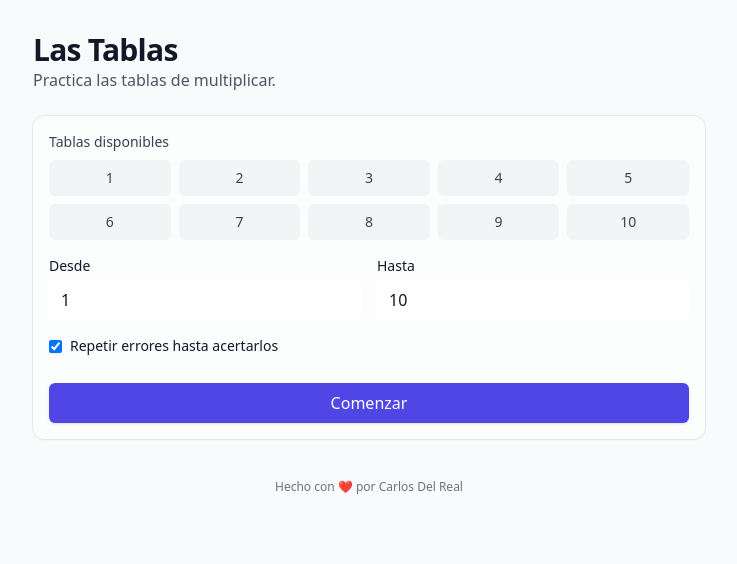
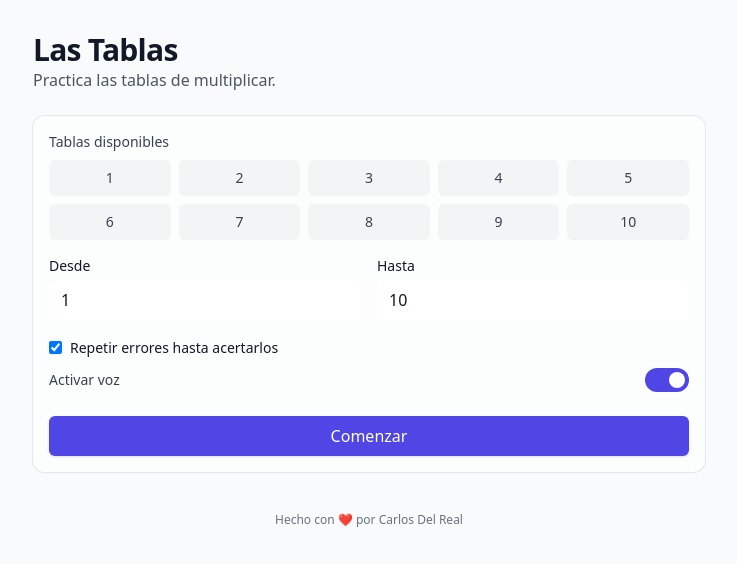
Before and after one commit to carloshdelreal/lastablas, a React (Vite) app: page / in a window 1280 px wide. Shown: the top 564 px of the page, without its empty margins (271-1008 px from the left). Built offline with nearby package versions, Linux system fonts and the light colour scheme.

Commit message:
feat: agregar voz

```diff
--- a/src/App.tsx
+++ b/src/App.tsx
@@ -14,6 +14,8 @@ function App(): JSX.Element {
     setRangeTo,
     repeatErrors,
     setRepeatErrors,
+    voiceEnabled,
+    setVoiceEnabled,
     deck,
     current,
     answer,
@@ -66,6 +68,8 @@ function App(): JSX.Element {
             setRangeTo={setRangeTo}
             repeatErrors={repeatErrors}
             setRepeatErrors={setRepeatErrors}
+            voiceEnabled={voiceEnabled}
+            setVoiceEnabled={setVoiceEnabled}
             onStart={start}
           />
         ) : current ? (
@@ -79,6 +83,7 @@ function App(): JSX.Element {
             setAnswer={setAnswer}
             onSubmit={handleSubmit}
             inputRef={answerInputRef}
+            voiceEnabled={voiceEnabled}
           />
         ) : (
           <Summary
--- a/src/hooks/useGame.ts
+++ b/src/hooks/useGame.ts
@@ -7,6 +7,7 @@ export function useGame() {
   const [rangeFrom, setRangeFrom] = useState<number>(1);
   const [rangeTo, setRangeTo] = useState<number>(10);
   const [repeatErrors, setRepeatErrors] = useState<boolean>(true);
+  const [voiceEnabled, setVoiceEnabled] = useState<boolean>(true);
 
   const [deck, setDeck] = useState<Question[]>([]);
   const [current, setCurrent] = useState<Question | null>(null);
@@ -67,6 +68,8 @@ export function useGame() {
     setRangeTo,
     repeatErrors,
     setRepeatErrors,
+    voiceEnabled,
+    setVoiceEnabled,
     // game state
     deck,
     current,
--- a/src/ui/Setup.tsx
+++ b/src/ui/Setup.tsx
@@ -1,6 +1,7 @@
 import InputField from '../components/InputField';
 import { parseTables } from '../game/logic';
 import { useState } from 'react';
+import { speechService } from '../utils/speech';
 
 type SetupProps = {
   tablesInput: string;
@@ -11,6 +12,8 @@ type SetupProps = {
   setRangeTo: (value: number) => void;
   repeatErrors: boolean;
   setRepeatErrors: (value: boolean) => void;
+  voiceEnabled: boolean;
+  setVoiceEnabled: (value: boolean) => void;
   onStart: () => void;
 };
 
@@ -24,6 +27,8 @@ export default function Setup(props: SetupProps): JSX.Element {
     setRangeTo,
     repeatErrors,
     setRepeatErrors,
+    voiceEnabled,
+    setVoiceEnabled,
     onStart,
   } = props;
 
@@ -112,6 +117,7 @@ export default function Setup(props: SetupProps): JSX.Element {
         </div>
       </div>
 
+      <div className="space-y-2">
         <label className="inline-flex items-center gap-2 text-sm">
           <input
             type="checkbox"
@@ -121,6 +127,29 @@ export default function Setup(props: SetupProps): JSX.Element {
           />
           Repetir errores hasta acertarlos
         </label>
+
+        {speechService.isSupported() && (
+          <div className="flex items-center justify-between">
+            <span className="text-sm text-gray-700 dark:text-gray-300">
+              Activar voz
+            </span>
+            <button
+              onClick={() => setVoiceEnabled(!voiceEnabled)}
+              className={`relative inline-flex h-6 w-11 items-center rounded-full transition-colors focus:outline-none focus:ring-2 focus:ring-indigo-500 focus:ring-offset-2 ${
+                voiceEnabled
+                  ? 'bg-indigo-600'
+                  : 'bg-gray-200 dark:bg-gray-700'
+              }`}
+            >
+              <span
+                className={`inline-block h-4 w-4 transform rounded-full bg-white transition-transform ${
+                  voiceEnabled ? 'translate-x-6' : 'translate-x-1'
+                }`}
+              />
+            </button>
+          </div>
+        )}
+      </div>
 
       <div className="flex justify-end">
         <button
--- a/src/ui/Started.tsx
+++ b/src/ui/Started.tsx
@@ -1,4 +1,5 @@
-import type { RefObject } from 'react';
+import { type RefObject, useEffect, useState } from 'react';
+import { speechService } from '../utils/speech';
 
 type Question = {
   multiplicand: number;
@@ -21,6 +22,7 @@ type StartedProps = {
   setAnswer: (value: string) => void;
   onSubmit: () => void;
   inputRef: RefObject<HTMLInputElement>;
+  voiceEnabled?: boolean;
 };
 
 export default function Started(props: StartedProps): JSX.Element {
@@ -34,7 +36,28 @@ export default function Started(props: StartedProps): JSX.Element {
     setAnswer,
     onSubmit,
     inputRef,
+    voiceEnabled = false,
   } = props;
+
+  const [localVoiceEnabled, setLocalVoiceEnabled] = useState(voiceEnabled);
+
+  // Update local voice state when prop changes
+  useEffect(() => {
+    setLocalVoiceEnabled(voiceEnabled);
+  }, [voiceEnabled]);
+
+  // Speak the question when it changes (only if voice is enabled)
+  useEffect(() => {
+    if (localVoiceEnabled && speechService.isSupported()) {
+      const questionText = `${current.multiplicand} por ${current.multiplier}`;
+      speechService.speak(questionText);
+    }
+  }, [current, localVoiceEnabled]);
+
+  const handleSpeakQuestion = () => {
+    const questionText = `${current.multiplicand} por ${current.multiplier}`;
+    speechService.speak(questionText);
+  };
 
   return (
     <section className="space-y-4 bg-white/60 dark:bg-white/5 rounded-xl p-4 shadow-sm ring-1 ring-gray-200 dark:ring-white/10">
@@ -42,15 +65,49 @@ export default function Started(props: StartedProps): JSX.Element {
         <p className="text-sm text-gray-600 dark:text-gray-300">
           Progreso: {solvedUnique}/{totalQuestions}
         </p>
-        <p className="text-sm">
-          Aciertos:{' '}
-          <span className="font-semibold text-emerald-600">{correctCount}</span>
-        </p>
+        <div className="flex items-center gap-4">
+          {speechService.isSupported() && (
+            <div className="flex items-center gap-2">
+              <span className="text-sm text-gray-600 dark:text-gray-300">
+                Voz
+              </span>
+              <button
+                onClick={() => setLocalVoiceEnabled(!localVoiceEnabled)}
+                className={`relative inline-flex h-6 w-11 items-center rounded-full transition-colors focus:outline-none focus:ring-2 focus:ring-indigo-500 focus:ring-offset-2 ${
+                  localVoiceEnabled
+                    ? 'bg-indigo-600'
+                    : 'bg-gray-200 dark:bg-gray-700'
+                }`}
+              >
+                <span
+                  className={`inline-block h-4 w-4 transform rounded-full bg-white transition-transform ${
+                    localVoiceEnabled ? 'translate-x-6' : 'translate-x-1'
+                  }`}
+                />
+              </button>
+            </div>
+          )}
+          <p className="text-sm">
+            Aciertos:{' '}
+            <span className="font-semibold text-emerald-600">{correctCount}</span>
+          </p>
+        </div>
       </div>
       <div className="text-center py-6">
         <div className="text-5xl font-extrabold tracking-tight">
           {current.multiplicand} × {current.multiplier} = ?
         </div>
+        {speechService.isSupported() && (
+          <button
+            onClick={handleSpeakQuestion}
+            className="mt-4 inline-flex items-center gap-2 px-4 py-2 bg-blue-600 text-white rounded-md hover:bg-blue-500 focus:outline-none focus:ring-2 focus:ring-blue-500 focus:ring-offset-2"
+          >
+            <svg className="w-4 h-4" fill="none" stroke="currentColor" viewBox="0 0 24 24">
+              <path strokeLinecap="round" strokeLinejoin="round" strokeWidth={2} d="M15.536 8.464a5 5 0 010 7.072m2.828-9.9a9 9 0 010 12.728M5.586 15H4a1 1 0 01-1-1v-4a1 1 0 011-1h1.586l4.707-4.707C10.923 3.663 12 4.109 12 5v14c0 .891-1.077 1.337-1.707.707L5.586 15z" />
+            </svg>
+            Escuchar pregunta
+          </button>
+        )}
       </div>
       <div className="flex flex-col items-center gap-3">
         <input
--- /dev/null
+++ b/src/utils/speech.ts
@@ -0,0 +1,44 @@
+// Speech utility using Web Speech API
+export class SpeechService {
+  private speechSynthesis: SpeechSynthesis | null = null;
+  private utterance: SpeechSynthesisUtterance | null = null;
+
+  constructor() {
+    if ('speechSynthesis' in window) {
+      this.speechSynthesis = window.speechSynthesis;
+    }
+  }
+
+  speak(text: string, lang: string = 'es-ES'): void {
+    if (!this.speechSynthesis) {
+      console.warn('Speech synthesis not supported');
+      return;
+    }
+
+    // Cancel any ongoing speech
+    this.speechSynthesis.cancel();
+
+    // Create new utterance
+    this.utterance = new SpeechSynthesisUtterance(text);
+    this.utterance.lang = lang;
+    this.utterance.rate = 0.8; // Slightly slower for better clarity
+    this.utterance.pitch = 1;
+    this.utterance.volume = 1;
+
+    // Speak the text
+    this.speechSynthesis.speak(this.utterance);
+  }
+
+  stop(): void {
+    if (this.speechSynthesis) {
+      this.speechSynthesis.cancel();
+    }
+  }
+
+  isSupported(): boolean {
+    return 'speechSynthesis' in window;
+  }
+}
+
+// Create a singleton instance
+export const speechService = new SpeechService();
```
Also changed, not shown: 2 other files (tests, documents, lock files or other folders). Lines whose indentation alone changed are shown as unchanged.
